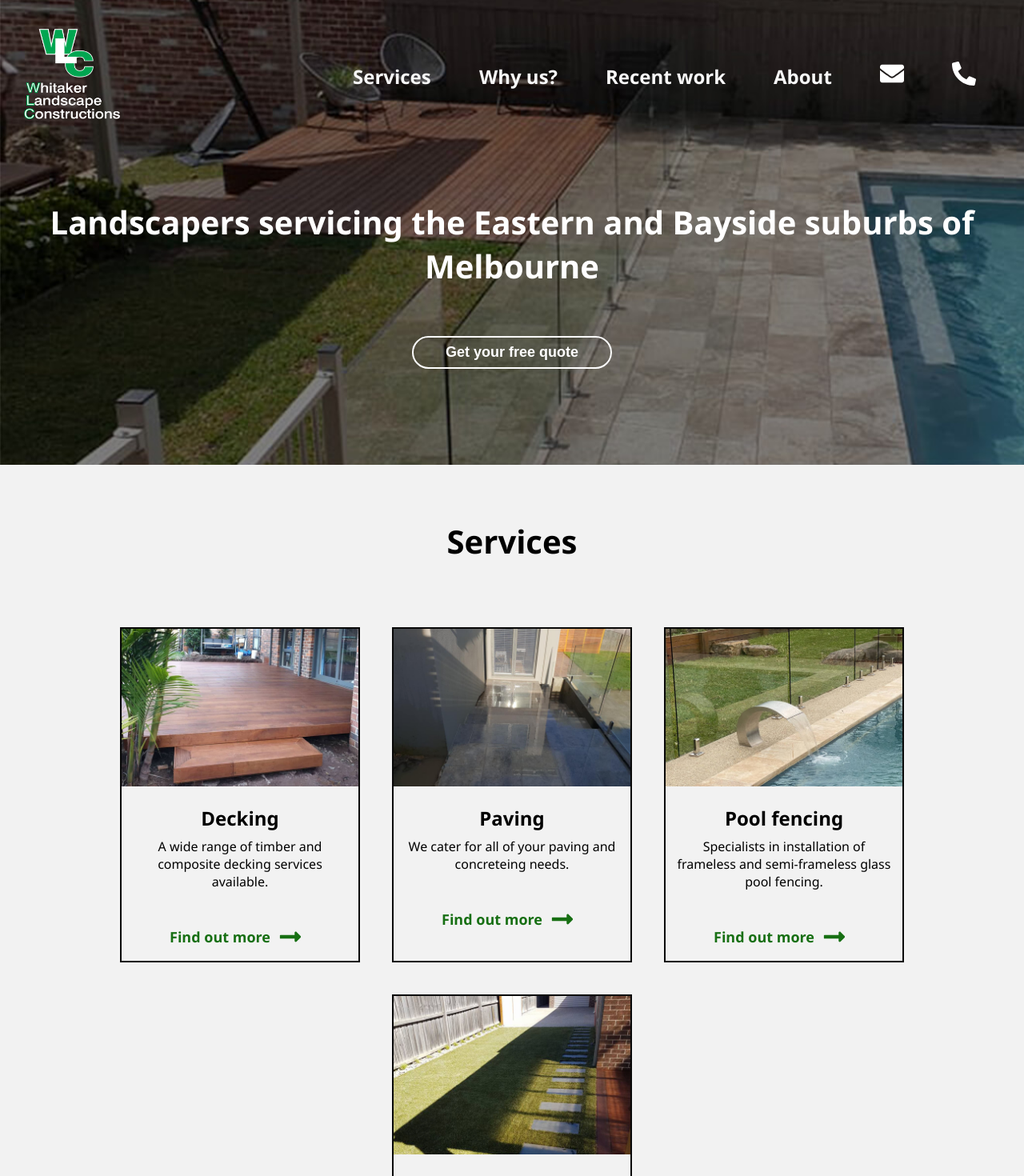
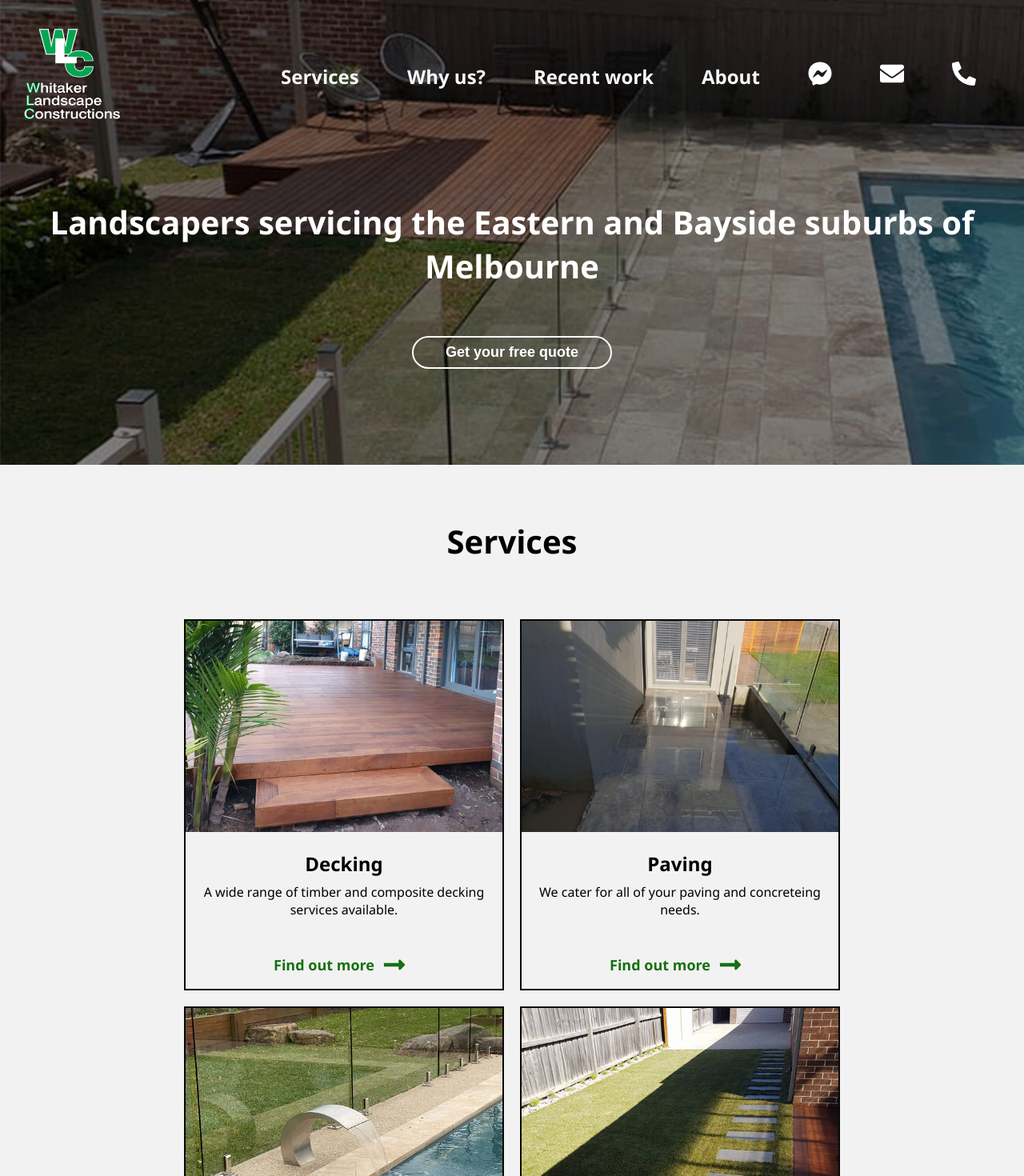
Before and after one commit to robFraser1111/wlc-landscapes, a Next.js app: page / in a window 1280 px wide. Shown: the top 1470 px of the page at 80% size. Built offline with nearby package versions, Linux system fonts and the light colour scheme.

Commit message:
Updated, menu, cards, and about us sections.

```diff
--- a/components/menu.js
+++ b/components/menu.js
@@ -4,6 +4,7 @@ import { useState } from "react";
 import Logo from "../public/wlc-logo-03.png";
 import Email from "../public/envelope-solid.svg";
 import Phone from "../public/phone-alt-solid.svg";
+import Messenger from "../public/facebook-messenger-brands.svg";
 import Bars from "../public/bars-solid.svg";
 
 import styles from "../styles/Menu.module.css";
@@ -56,6 +57,11 @@ export default function Menu() {
             Contact
           </a>
         </li> */}
+        <li className={`${styles.messenger} ${styles.navItem}`}>
+          <a className={styles.hover} href="https://m.me/wlclandscapes/" target="_blank">
+            <Image src={Messenger} alt="Messenger" width={30} height={30} priority={true} />
+          </a>
+        </li>
         <li className={`${styles.email} ${styles.navItem}`}>
           <a className={styles.hover} href="mailto:wlclandscapes@gmail.com">
             <Image src={Email} alt="Email" width={30} height={30} priority={true} />
--- a/pages/index.js
+++ b/pages/index.js
@@ -57,9 +57,9 @@ export default function Home() {
     {
       heading: "Melbourne based",
       description: `Whitaker Landscape Constructions is a Melbourne based family business dedicated to creating beautiful gardens and outdoor living spaces.\n\nWith over 18 years' experience, we work closely with our clients to turn your ideas, dreams and inspirations into stunning outdoor living areas.\n\nWe listen to your ideas and consider factors such as lifestyle, space and budget during our consultation and quoting process. We pride ourselves on the relationship we build with our clients.`,
-      image: Quotes,
-      link: `tel:0419502546`,
-      target: ``
+      image: Car,
+      link: `https://www.google.com/maps/place/South+Eastern+Suburbs,+VIC/@-38.0238179,145.0373068,10z/data=!3m1!4b1!4m5!3m4!1s0x6ad61a0905dd4991:0xdf0deff7beae814!8m2!3d-38.0471084!4d145.2701235`,
+      target: `_blank`
     },
     {
       heading: "Areas we service",
--- a/styles/Cards.module.css
+++ b/styles/Cards.module.css
@@ -8,8 +8,8 @@
 
 .cards .card {
   border: 2px solid var(--black);
-  margin: 20px;
-  width: 300px;
+  margin: 10px;
+  max-width: 400px;
   transition: 0.2s;
 }
 
--- a/styles/Menu.module.css
+++ b/styles/Menu.module.css
@@ -117,8 +117,8 @@
     transition: 0.2s;
   }
 
-  .email, .phone {
-    display: none!important;
+  .email, .phone, .messenger {
+    /* display: none!important; */
   }
 
   .navigation ul .navItem {
```
Also changed, not shown: public/facebook-messenger-brands.svg (added).
